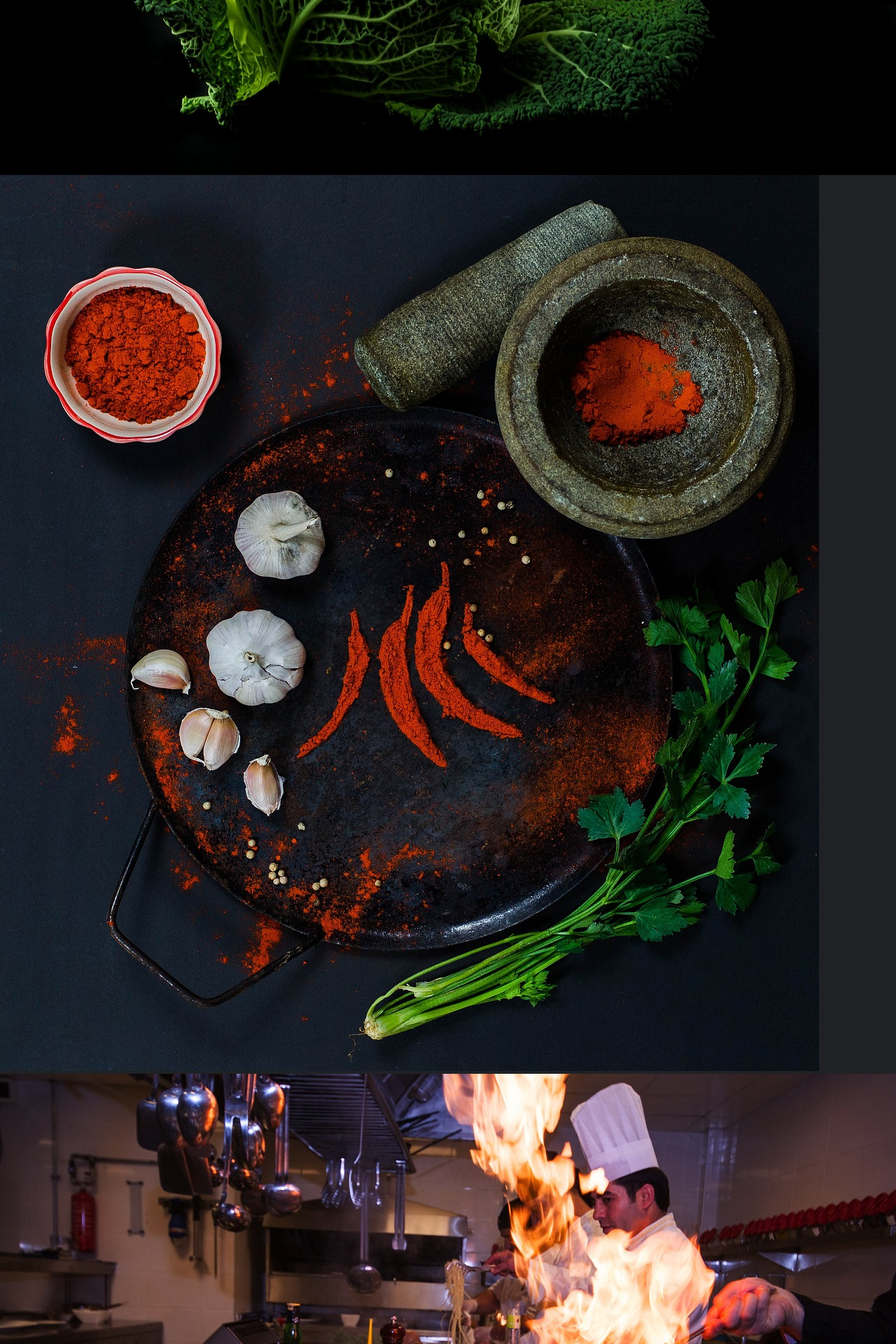
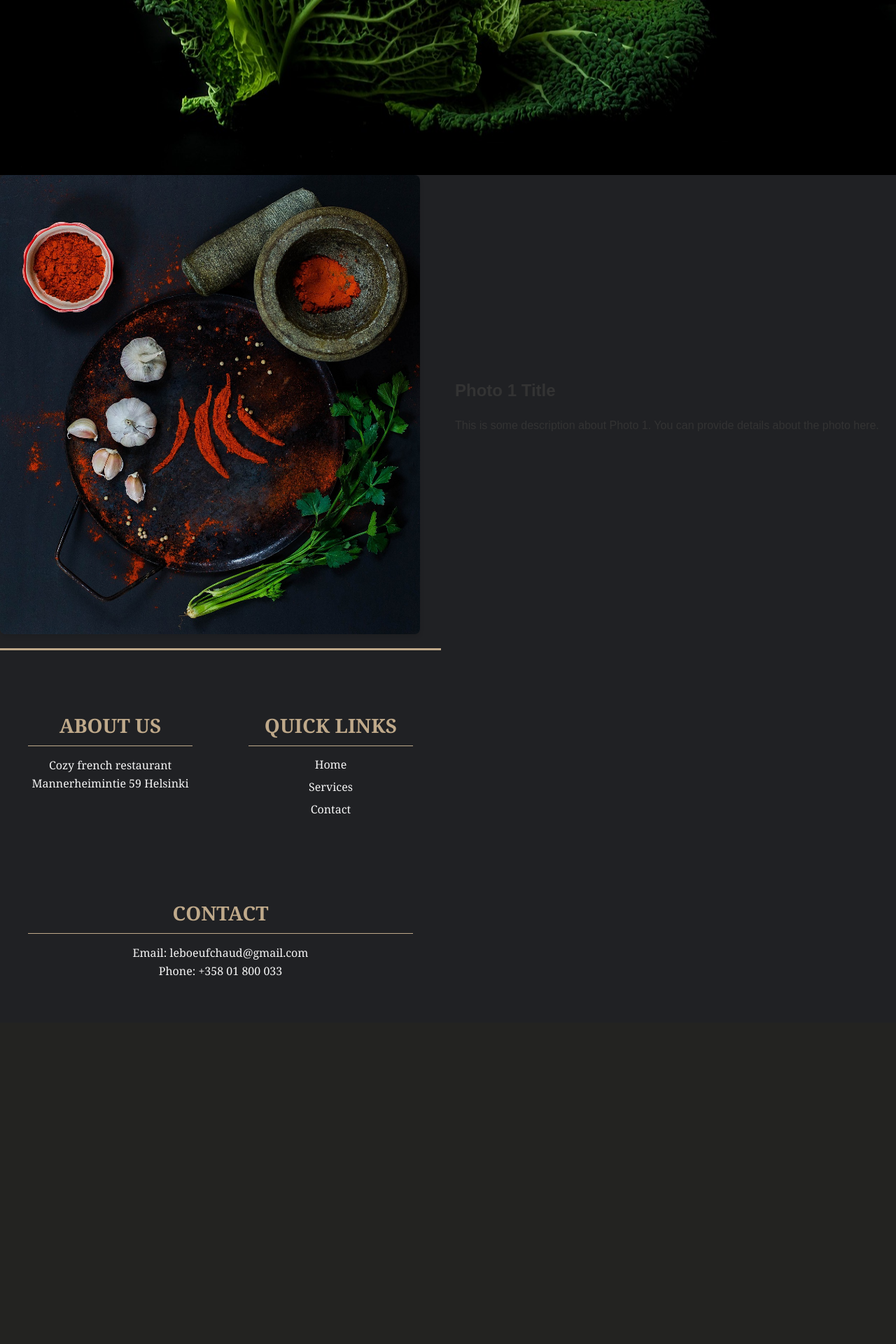
Before and after one commit to jomi112233/WebsiteProject, a PHP site: page / in a window 1280 px wide; the page is wider, and only the part inside the window is pictured. Shown: the part 550-2470 px from the top of that part at 70% size. After the commit the page ends 1944 px from the top of that part, so only its background shows below. Run offline with PHP 8.4, Linux system fonts and the light colour scheme.

Commit message:
etusivun muokkaus

```diff
--- a/index.html
+++ b/index.html
@@ -28,8 +28,14 @@
         </header>
         </div> <!--Header loppuu tähän-->
 
-        <img src="kuvat/red-chilKUVA.jpg" alt="">
-        <img src="kuvat/staffkuva.jpg" alt="">
+
+    <div class="photo-grid">
+        <img src="kuvat/red-chilKUVA.jpg" alt="Photo 1">
+        <div class="text">
+            <h2>Photo 1 Title</h2>
+            <p>This is some description about Photo 1. You can provide details about the photo here.</p>
+        </div>
+
 
 
 
--- a/styles.css
+++ b/styles.css
@@ -73,3 +73,22 @@ a {
     text-decoration: underline;
 
 }
+.photo-grid {
+    display: grid;
+    grid-template-columns: 1fr 1fr;
+    gap: 20px;
+    align-items: center;
+    justify-content: center;
+}
+
+.photo-grid img {
+    width: 600px;
+    border-radius: 8px;
+    box-shadow: 0 4px 6px rgba(0, 0, 0, 0.1);
+}
+
+.photo-grid .text {
+    font-size: 16px;
+    color: #333;
+    line-height: 1.5;
+}
```
